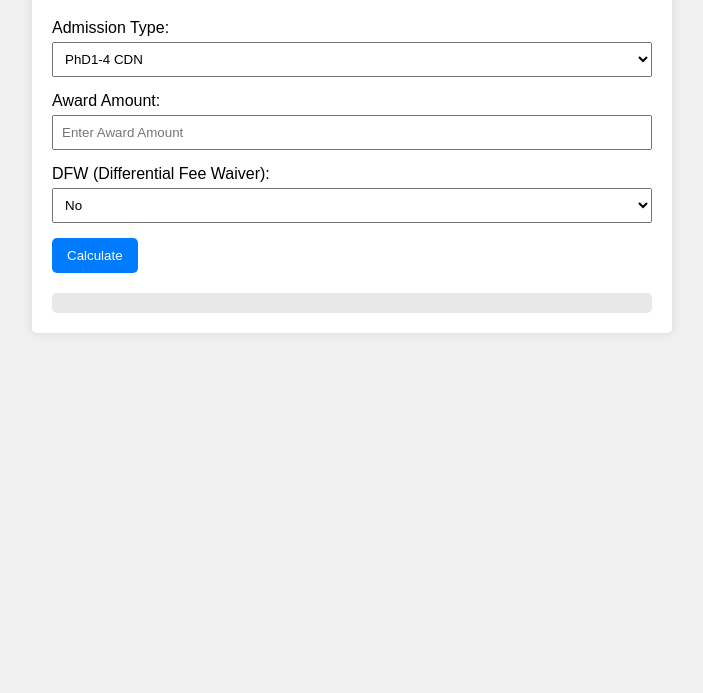
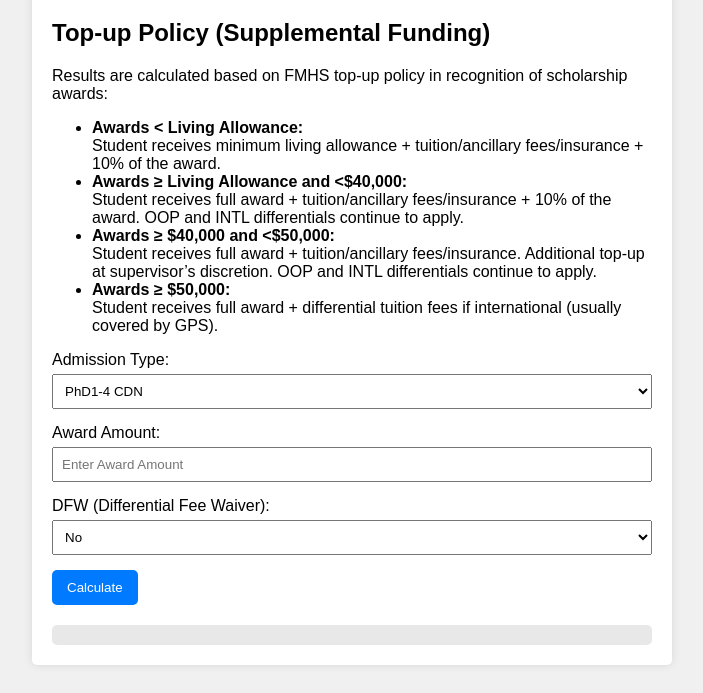
Before and after one commit to Karenmtl/FMHS-stipend-calculator, a plain HTML site: page index.html in a window 1280 px wide. Shown: the part 109-802 px from the top of the page, without its empty margins (288-991 px from the left). Drawn offline with Linux system fonts and the light colour scheme.

Commit message:
Update index.html

```diff
--- a/index.html
+++ b/index.html
@@ -50,6 +50,27 @@
 <body>
   <div class="container">
     <h1>Funding Calculator</h1>
+
+    <!-- Instruction Section -->
+    <div class="instructions">
+      <h2>Top-up Policy (Supplemental Funding)</h2>
+      <p>Results are calculated based on FMHS top-up policy in recognition of scholarship awards:</p>
+      <ul>
+        <li><strong>Awards &lt; Living Allowance:</strong><br>
+            Student receives minimum living allowance + tuition/ancillary fees/insurance + 10% of the award.</li>
+        <li><strong>Awards ≥ Living Allowance and &lt;$40,000:</strong><br>
+            Student receives full award + tuition/ancillary fees/insurance + 10% of the award.
+            OOP and INTL differentials continue to apply.</li>
+        <li><strong>Awards ≥ $40,000 and &lt;$50,000:</strong><br>
+            Student receives full award + tuition/ancillary fees/insurance.
+            Additional top-up at supervisor’s discretion.
+            OOP and INTL differentials continue to apply.</li>
+        <li><strong>Awards ≥ $50,000:</strong><br>
+            Student receives full award + differential tuition fees if international
+            (usually covered by GPS).</li>
+      </ul>
+    </div>
+    <!-- End Instruction Section -->
 
     <!-- Admission Type Dropdown (from Table1 headers) -->
     <div class="form-group">
```
